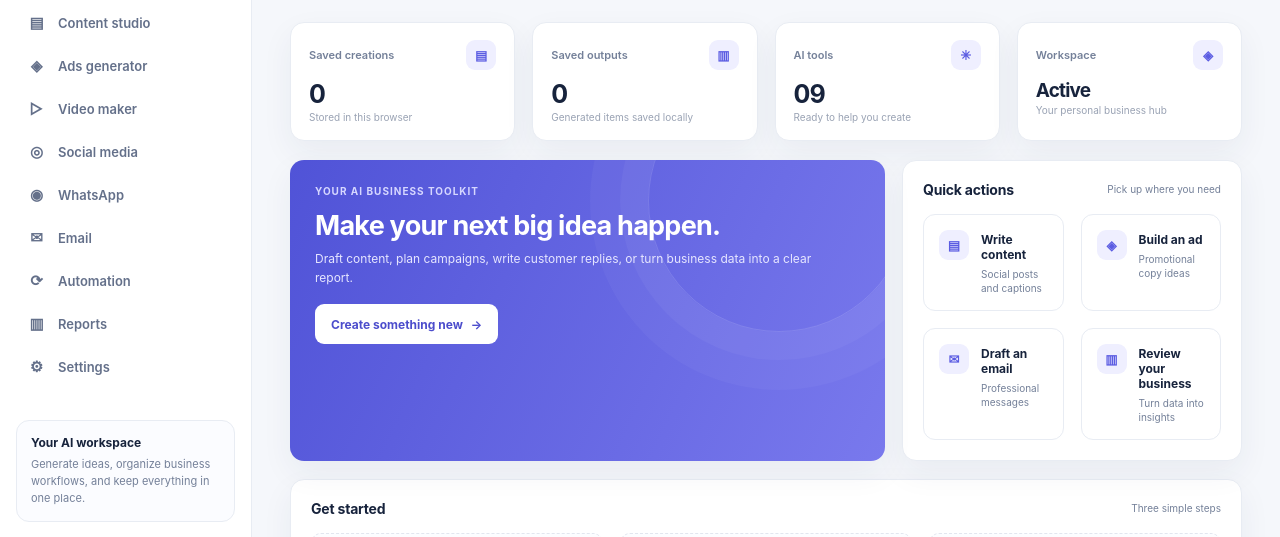
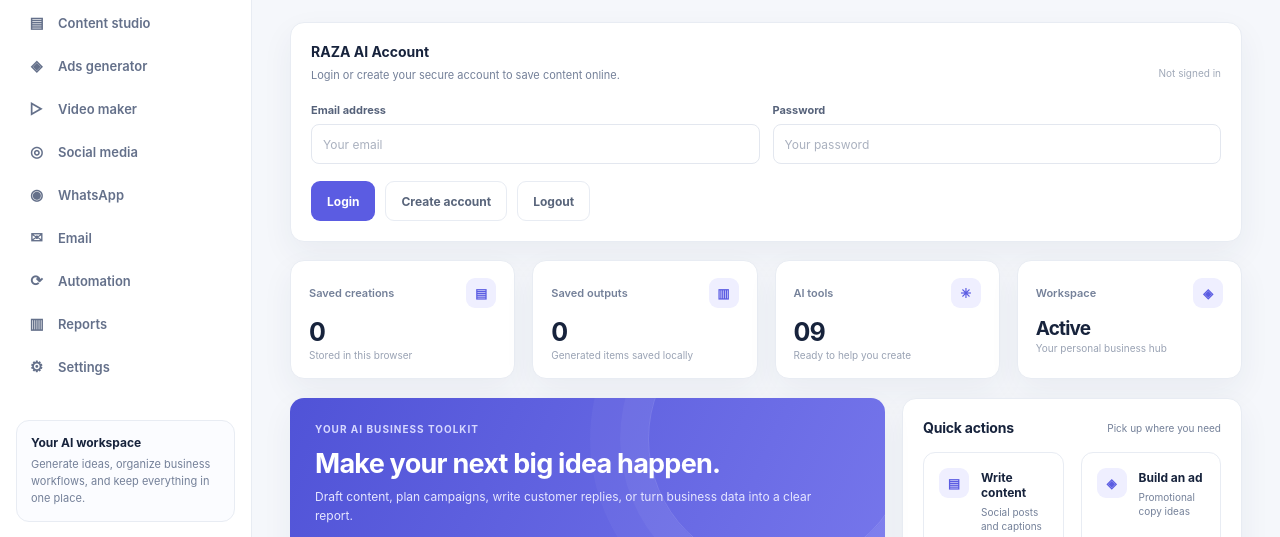
Before and after one commit to mrazaraza697-source/raza-ai-business-manager, a website: page index.html in a window 1280 px wide. Shown: the part 196-733 px from the top of the page. Drawn offline with nearby package versions, Linux system fonts and the light colour scheme.

Commit message:
Add Supabase Login and Signup UI
Added authentication card for user login and account creation.

```diff
--- a/index.html
+++ b/index.html
@@ -97,6 +97,34 @@ const SUPABASE_PUBLISHABLE_KEY = "sb_publishable_fAsdWFapEKukwd9TA71kYA_oP1yrtAV
     <div class="content-wrap">
       <section class="page active" id="dashboard">
         <div class="page-heading"><div><div class="eyebrow">Overview</div><h1>Good to see you 👋</h1><p class="page-subtitle">A clear view of your creative work and AI-powered business tools.</p></div><button class="btn" onclick="openPage('assistant')">✳&nbsp; Ask your AI assistant</button></div>
+        <article class="card form-card" id="authCard" style="margin-bottom:18px">
+  <div class="output-top">
+    <div>
+      <h2>RAZA AI Account</h2>
+      <p class="card-description">Login or create your secure account to save content online.</p>
+    </div>
+    <span id="authStatus" class="output-status">Not signed in</span>
+  </div>
+
+  <div class="fields">
+    <div class="field">
+      <label for="authEmail">Email address</label>
+      <input id="authEmail" type="email" placeholder="Your email" autocomplete="email">
+    </div>
+    <div class="field">
+      <label for="authPassword">Password</label>
+      <input id="authPassword" type="password" placeholder="Your password" autocomplete="current-password">
+    </div>
+  </div>
+
+  <div class="form-actions">
+    <button class="btn" onclick="signIn()">Login</button>
+    <button class="btn btn-secondary" onclick="signUp()">Create account</button>
+    <button class="btn btn-secondary" id="signOutBtn" onclick="signOut()" hidden>Logout</button>
+  </div>
+
+  <div id="authMessage" role="status" aria-live="polite"></div>
+</article>
         <div class="grid stats-grid">
           <article class="card stat-card"><div class="stat-top"><span>Saved creations</span><span class="stat-icon">▤</span></div><strong class="stat-value" id="savedCount">0</strong><span class="stat-note">Stored in this browser</span></article>
           <article class="card stat-card"><div class="stat-top"><span>Saved outputs</span><span class="stat-icon">▥</span></div><strong class="stat-value" id="reportCount">0</strong><span class="stat-note">Generated items saved locally</span></article>
```
